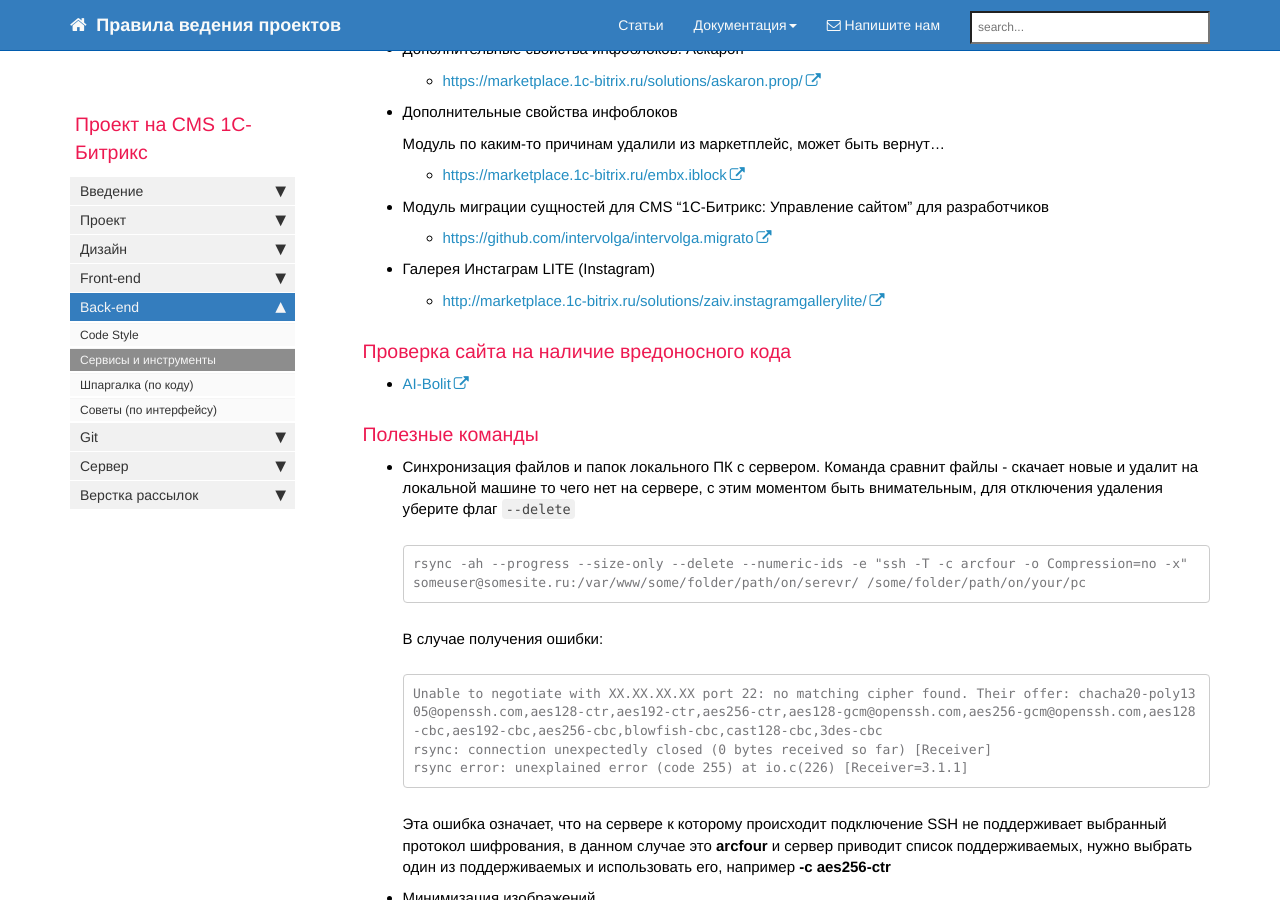
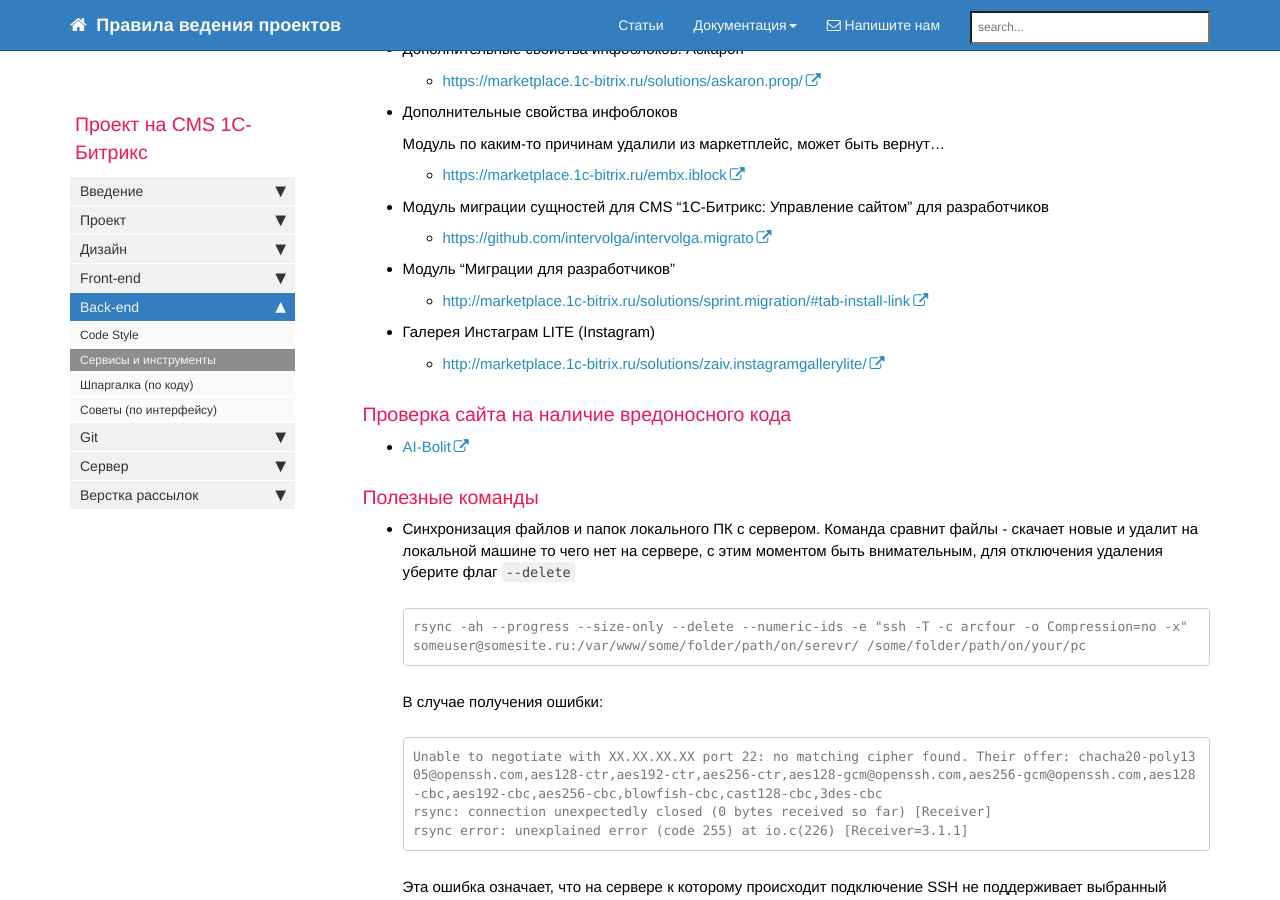
Before and after one commit to gdecider/gdecider.github.io, a Jekyll site: the page built from pages/bx/bx_back-tools.md, in a window 1280 px wide and 900 px high, scrolled down 2518 px. Built offline with Jekyll 4.4.1, drawn with Linux system fonts in a browser that asks for light colours; nearby versions of some CDN libraries; comment, search, counter and statistics services are not loaded.

Commit message:
Update bx_back-tools.md

```diff
--- a/pages/bx/bx_back-tools.md
+++ b/pages/bx/bx_back-tools.md
@@ -131,6 +131,9 @@ toc: false
 
 * Модуль миграции сущностей для CMS "1С-Битрикс: Управление сайтом" для разработчиков
   * [https://github.com/intervolga/intervolga.migrato](https://github.com/intervolga/intervolga.migrato)
+
+* Модуль "Миграции для разработчиков"
+  * [http://marketplace.1c-bitrix.ru/solutions/sprint.migration/#tab-install-link](http://marketplace.1c-bitrix.ru/solutions/sprint.migration/#tab-install-link)
 
 * Галерея Инстаграм LITE (Instagram)
   * [http://marketplace.1c-bitrix.ru/solutions/zaiv.instagramgallerylite/](http://marketplace.1c-bitrix.ru/solutions/zaiv.instagramgallerylite/)
```
